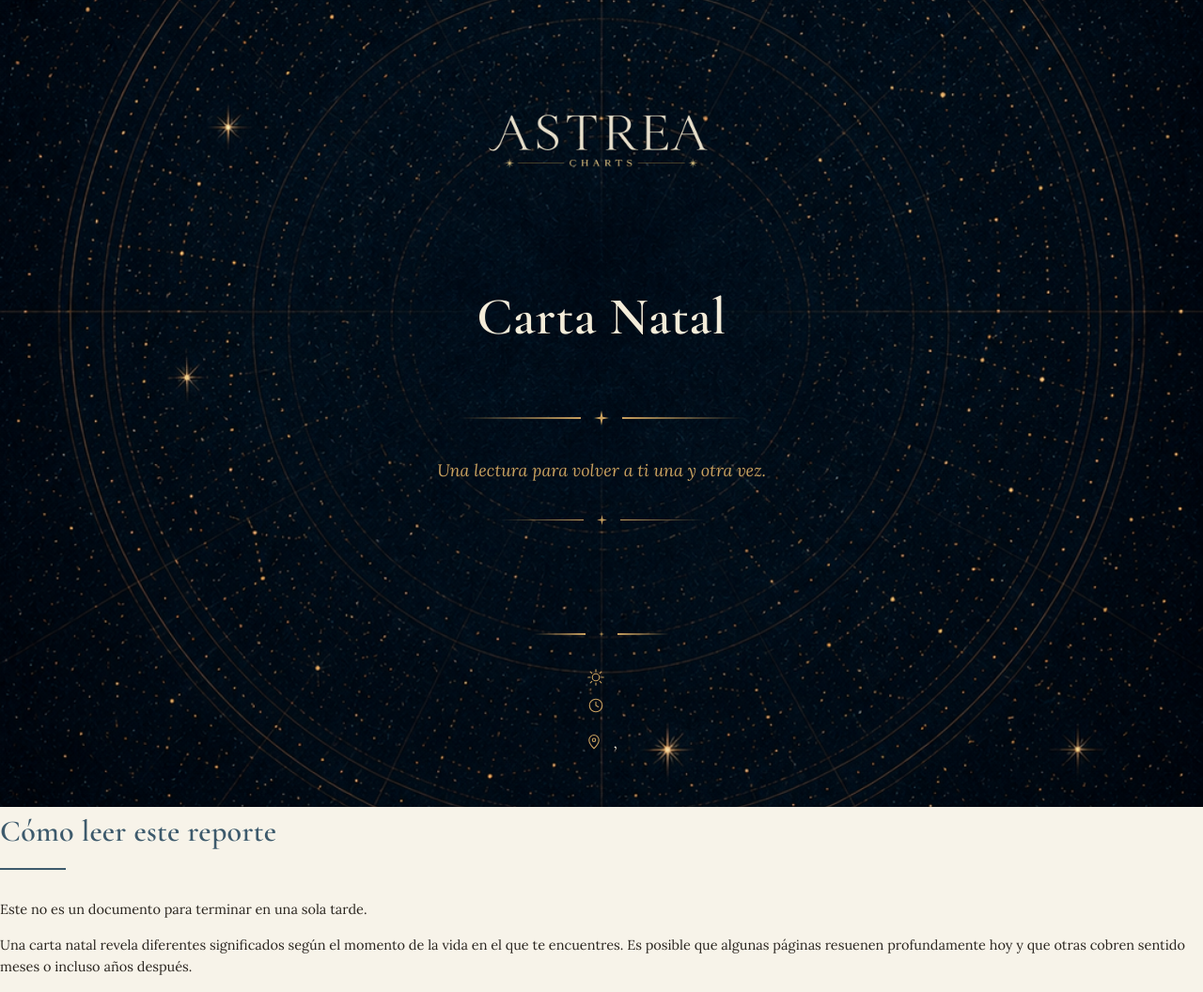
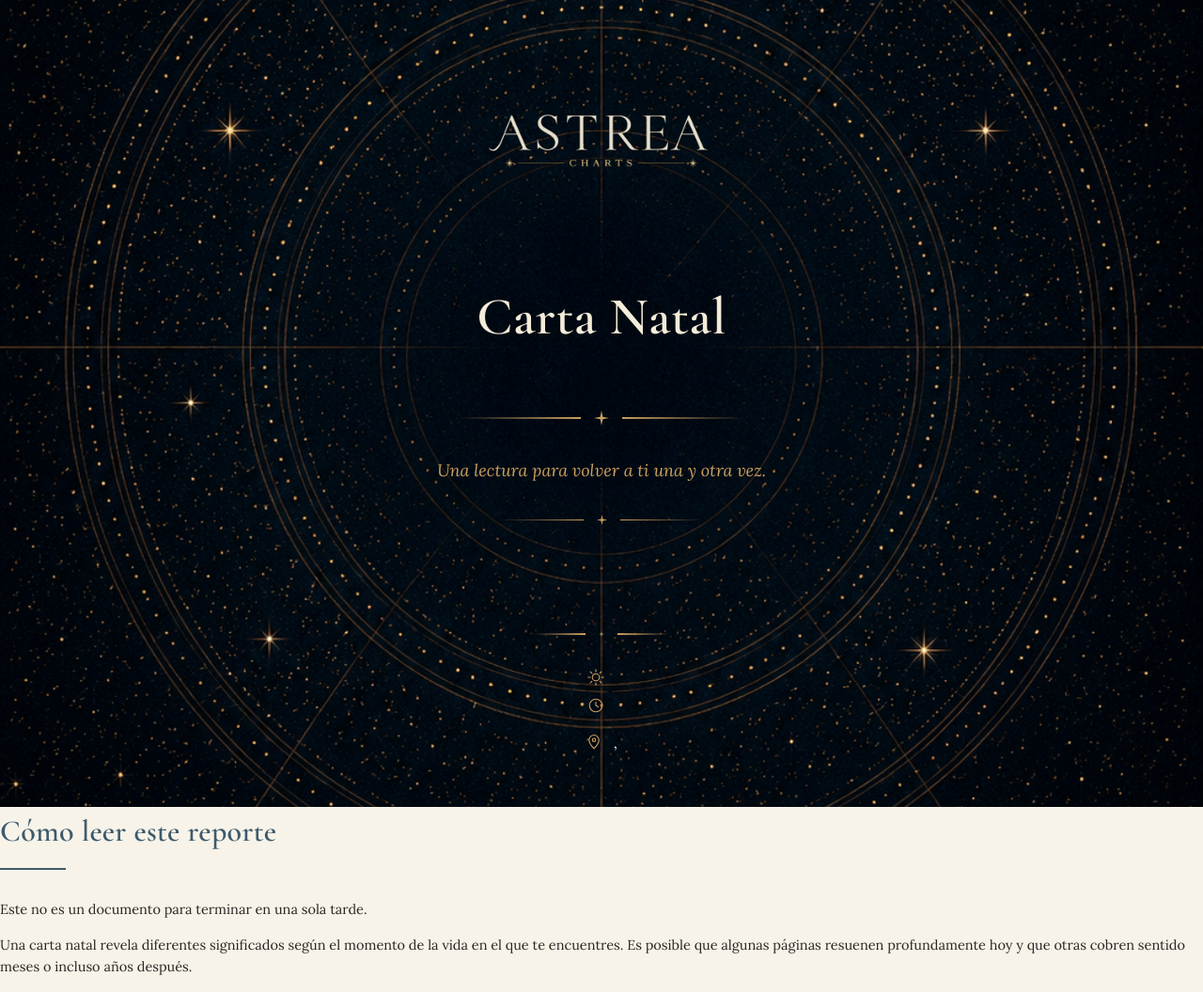
Before and after one commit to labs-Carla/astrea-API, a Python web app: template app/templates/carta_report.html in a window 1280 px wide. Shown: the top 1056 px of the page at 94% size. Run offline with Jinja, Linux system fonts and the light colour scheme; the template is opened without the code that fills it, so the values that code supplies are empty.

Commit message:
feat: fondo

```diff
--- a/app/templates/carta_report.html
+++ b/app/templates/carta_report.html
@@ -72,7 +72,7 @@
     justify-content: center;
     text-align: center;
     padding: 50px 55px;
-    background-image: url('assets/fondo_portada_nocturno.png');
+    background-image: url('assets/fondo_estrellado.png');
     background-size: cover;
     background-position: center;
     background-repeat: no-repeat;
```
Also changed, not shown: app/templates/assets/fondo_estrellado.png (added).
